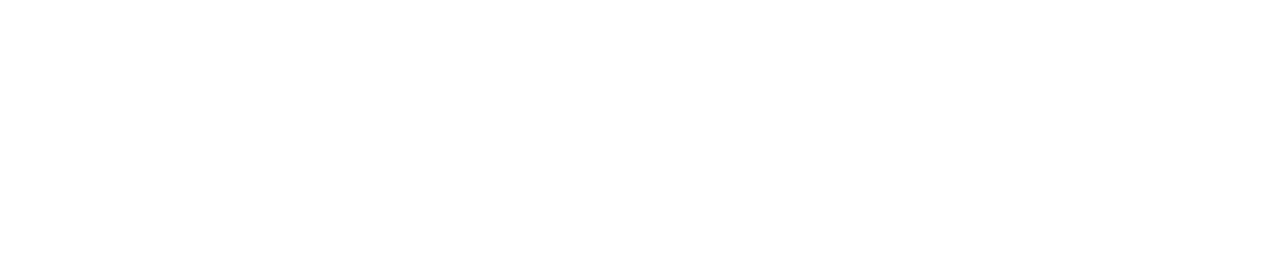
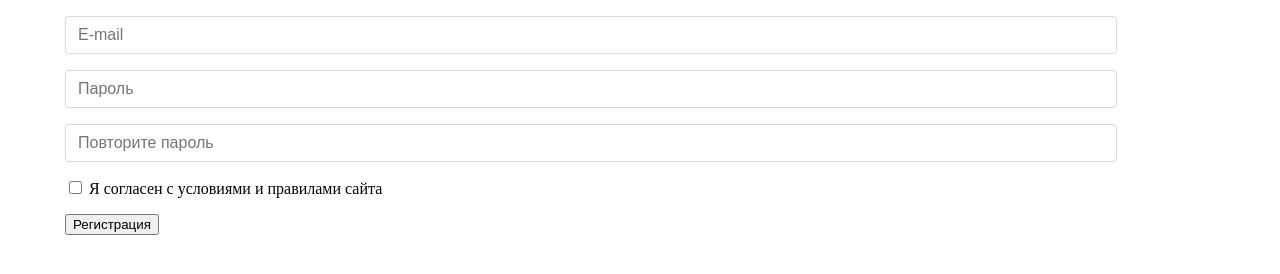
Before and after one commit to artes2517/webdev-learn, a plain HTML site: page lw3/index.html in a window 1280 px wide. Drawn offline with Linux system fonts and the light colour scheme.

Commit message:
Add styles fot page

```diff
--- a/lw3/css/registration.css
+++ b/lw3/css/registration.css
@@ -0,0 +1,73 @@
+.page {
+  margin-right: auto;
+  margin-left: auto;
+  padding-right: 15px;
+  padding-left: 15px;
+  width: 100%;
+}
+
+.page-fluid {
+  width: 100%;
+  margin-right: auto;
+  margin-left: auto;
+  padding-right: 15px;
+  padding-left: 15px;
+  width: 100%;
+}
+
+.form-control {
+  display: block;
+  width: 90%;
+  padding: 0.5rem 0.75rem;
+  font-size: 1rem;
+  line-height: 1.25;
+  color: #495057;
+  background-color: #fff;
+  background-image: none;
+  background-clip: padding-box;
+  border: 1px solid rgba(0, 0, 0, 0.15);
+  border-radius: 0.25rem;
+  margin-right: 10px;
+  transition: border-color ease-in-out 0.15s, box-shadow ease-in-out 0.15s;
+}
+
+@media (min-width: 320px) {
+  html {
+    overflow: hidden;
+  }
+  .page {
+    max-width: 320px;
+    padding-left: 5px;
+    padding-right: 15px;
+  }
+}
+
+@media (min-width: 480px) {
+    .page {
+      max-width: 480px;
+    }
+  }
+
+@media (min-width: 576px) {
+  .page {
+    max-width: 540px;
+  }
+}
+
+@media (min-width: 768px) {
+  .page {
+    max-width: 720px;
+  }
+}
+
+@media (min-width: 992px) {
+  .page {
+    max-width: 960px;
+  }
+}
+
+@media (min-width: 1200px) {
+  .page {
+    max-width: 1140px;
+  }
+}
--- a/lw3/index.html
+++ b/lw3/index.html
@@ -2,6 +2,7 @@
 <html>
   <head>
     <meta charset="utf-8">
+    <meta name="viewport" content="width=device-width, initial-scale=1.0">
     <title>Registration</title>
     <link rel="stylesheet" href="css/registration.css">
   </head>
@@ -11,6 +12,12 @@
       </header>
       <div class="content">
         <form class="registration">
+          <p><input class="registration__email form-control" placeholder="E-mail"></p>
+          <p><input class="registration__password form-control" type="password" placeholder="Пароль"></p>
+          <p><input class="registration__password-repeat form-control" type="password" placeholder="Повторите пароль"></p>
+          <input class="registration__check-confirmation" type="checkbox">
+          <label>Я согласен с условиями и правилами сайта</lasbel>
+          <p><input class="registration__button" type="submit" value="Регистрация"></p>
         </form>
       </div>
       <div class="footer">
```
